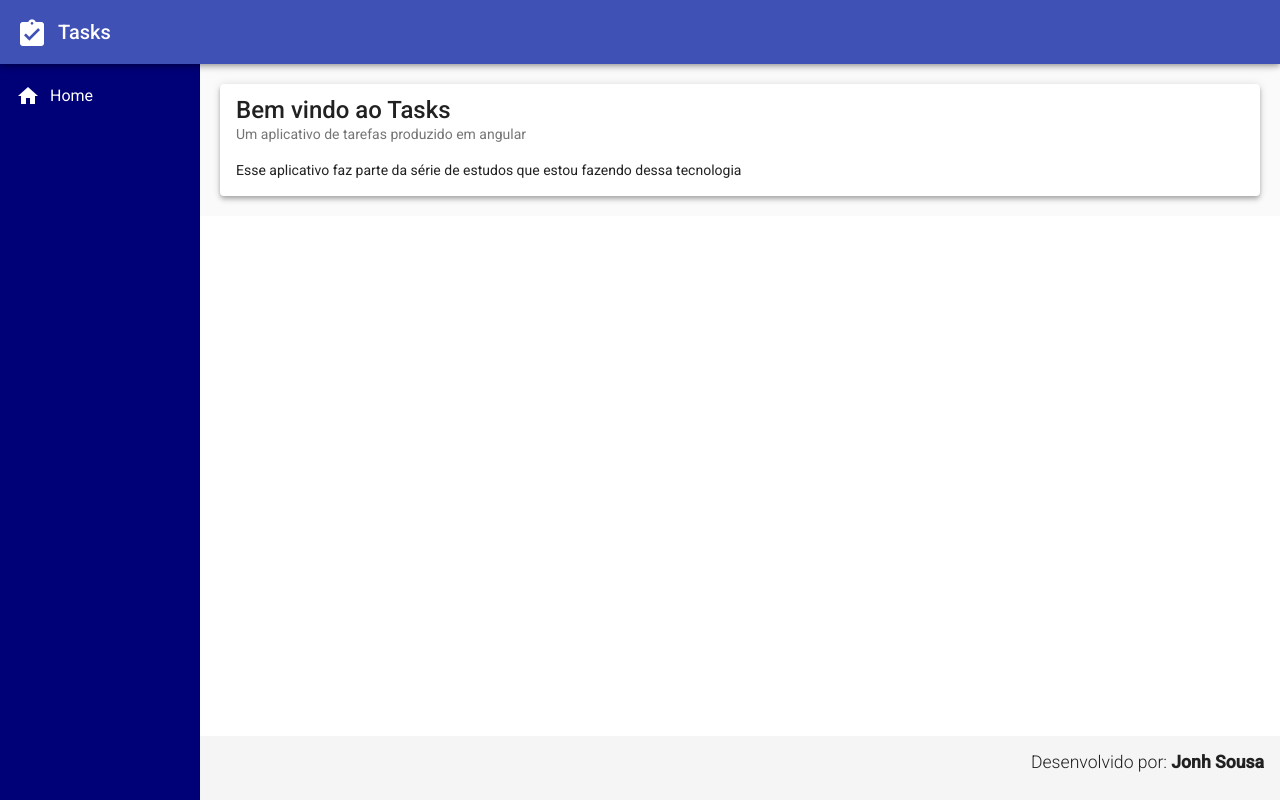
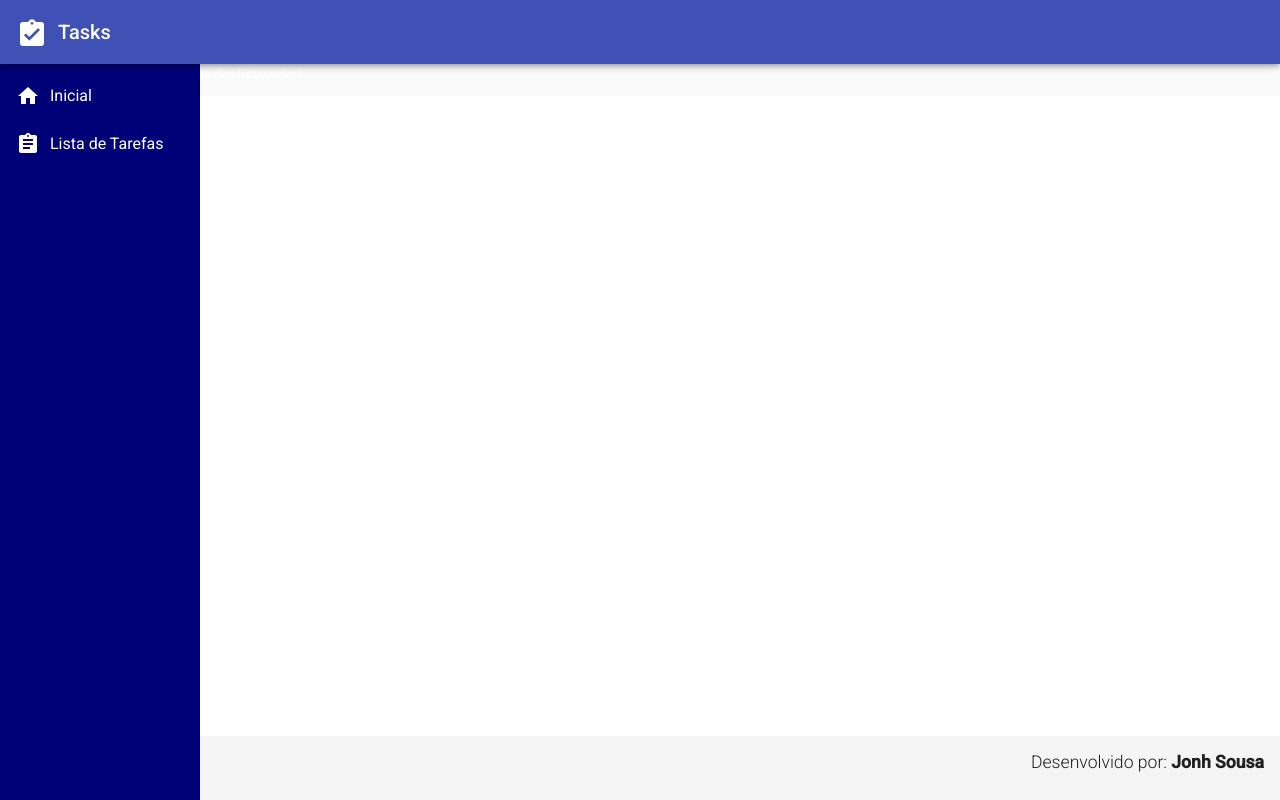
Before and after one commit to JonhSousa/Tasks, an Angular app in the folder frontend/: page /tarefas in a window 1280 px wide. Before the commit this address led to /. Built offline with nearby package versions, Linux system fonts and the light colour scheme.

Commit message:
Initial routes

```diff
--- a/frontend/src/app/app-routing.module.ts
+++ b/frontend/src/app/app-routing.module.ts
@@ -1,11 +1,22 @@
-import { NgModule } from '@angular/core';
+import { TasksListComponent } from './components/pages/tasks-list/tasks-list.component';
+import { StartPageComponent } from './components/pages/start-page/start-page.component';
+import { HomeComponent } from './template/layout/home/home.component';
+import { NgModule, Component } from '@angular/core';
 import { Routes, RouterModule } from '@angular/router';
 
-
-const routes: Routes = [];
+const routes: Routes = [
+  {
+    path: '',
+    component: StartPageComponent,
+  },
+  {
+    path: 'tarefas',
+    component: TasksListComponent,
+  },
+];
 
 @NgModule({
   imports: [RouterModule.forRoot(routes)],
-  exports: [RouterModule]
+  exports: [RouterModule],
 })
-export class AppRoutingModule { }
+export class AppRoutingModule {}
--- a/frontend/src/app/app.module.ts
+++ b/frontend/src/app/app.module.ts
@@ -13,6 +13,7 @@ import { MatListModule } from '@angular/material/list';
 import { StartPageComponent } from './components/pages/start-page/start-page.component';
 import { MatCardModule } from '@angular/material/card';
 import { FormsModule } from '@angular/forms';
+import { TasksListComponent } from './components/pages/tasks-list/tasks-list.component';
 
 @NgModule({
   declarations: [
@@ -21,6 +22,7 @@ import { FormsModule } from '@angular/forms';
     FooterComponent,
     HomeComponent,
     StartPageComponent,
+    TasksListComponent,
   ],
   imports: [
     BrowserModule,
--- /dev/null
+++ b/frontend/src/app/components/pages/tasks-list/tasks-list.component.html
@@ -0,0 +1 @@
+<p>tasks-list works!</p>
--- /dev/null
+++ b/frontend/src/app/components/pages/tasks-list/tasks-list.component.ts
@@ -0,0 +1,15 @@
+import { Component, OnInit } from '@angular/core';
+
+@Component({
+  selector: 'app-tasks-list',
+  templateUrl: './tasks-list.component.html',
+  styleUrls: ['./tasks-list.component.css']
+})
+export class TasksListComponent implements OnInit {
+
+  constructor() { }
+
+  ngOnInit(): void {
+  }
+
+}
--- a/frontend/src/app/template/layout/home/home.component.html
+++ b/frontend/src/app/template/layout/home/home.component.html
@@ -1,10 +1,11 @@
 <mat-sidenav-container class="sidenav-container">
   <mat-sidenav class="left-sidenav" opened mode="side" fixedInViewport="true" fixedTopGap="64">
     <mat-nav-list>
-      <a mat-list-item><i class="material-icons">home</i>Home</a>
+      <a mat-list-item routerLink="/"><i class="material-icons">home</i>Inicial</a>
+      <a mat-list-item routerLink="/tarefas"><i class="material-icons">assignment</i>Lista de Tarefas</a>
     </mat-nav-list>
   </mat-sidenav>
   <mat-sidenav-content>
-    <app-start-page></app-start-page>
+    <router-outlet></router-outlet>
   </mat-sidenav-content>
 </mat-sidenav-container>
```
Also changed, not shown: frontend/src/app/components/pages/tasks-list/tasks-list.component.css (added), 1 other file (tests, documents, lock files or other folders).
